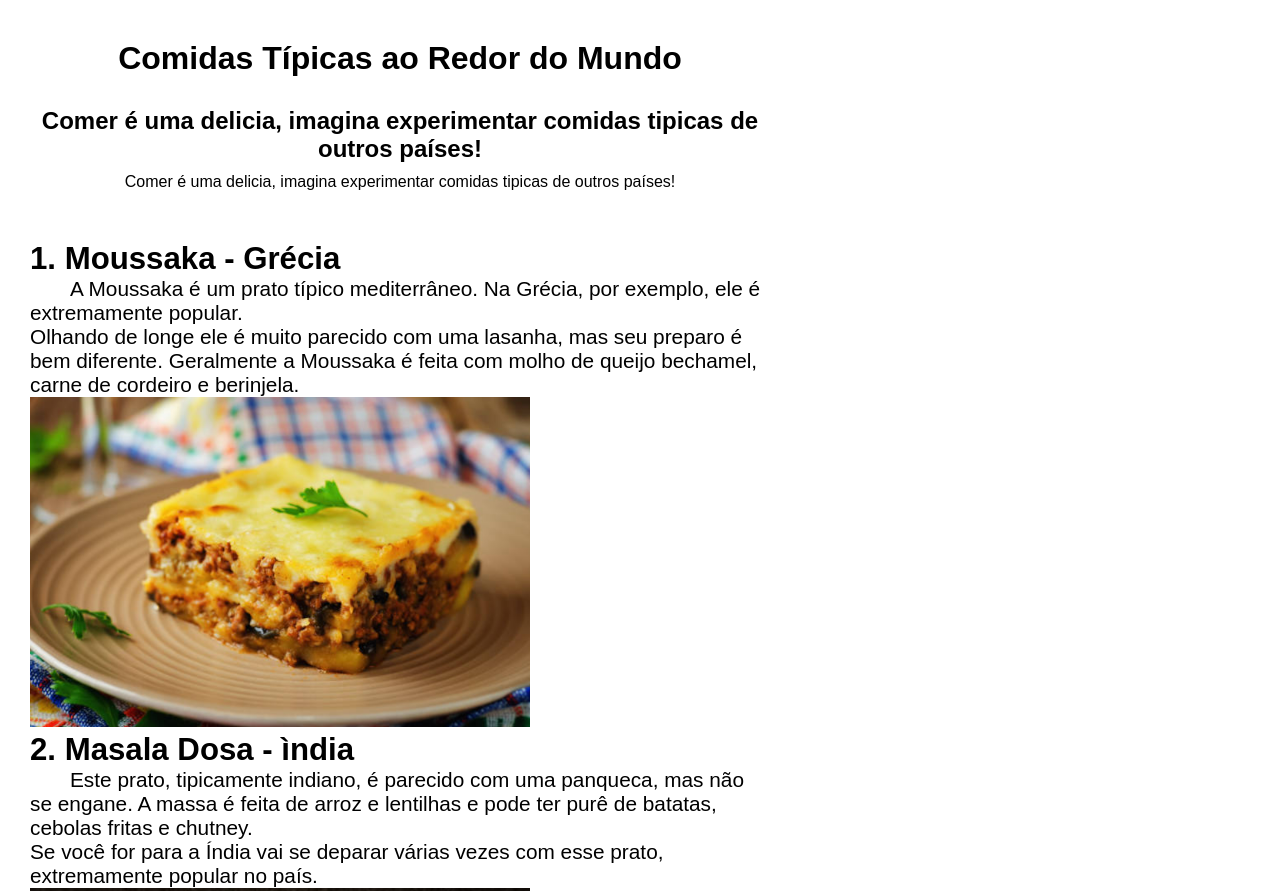
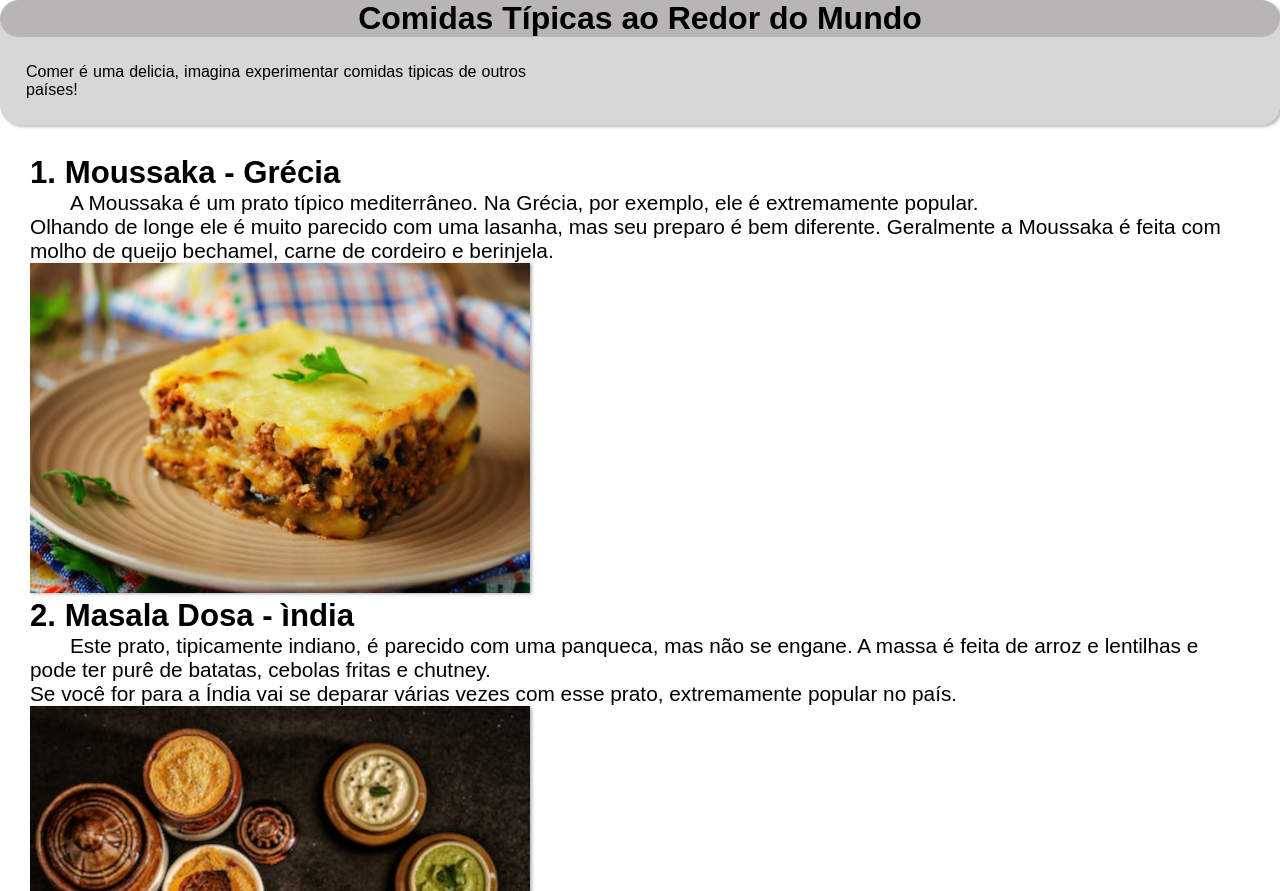
Before and after one commit to gustavopgomes/projeto-comida, a plain HTML site: page index.html in a window 1280 px wide. Shown: the top 891 px of the page. Drawn offline with Linux system fonts and the light colour scheme.

Commit message:
projeto comida

```diff
--- a/estilos/retrato.css
+++ b/estilos/retrato.css
@@ -1,9 +1,14 @@
 @charset "UTF-8";
 
+html, body{
+    width: 100vw;
+    height: 100vh;
+}
 header{
     background-color: rgba(188, 187, 187, 0.584);
     border-radius: 20px;
     box-shadow: 3px 2px 3px rgba(0, 0, 0, 0.252);
+    margin: ;
 }
 header >h1{
     background-color: rgba(165, 164, 164, 0.642);
@@ -11,21 +16,14 @@ header >h1{
     padding: 27px;
     padding-bottom: 21px;
 }
-header >h2{
-    text-align: justify;
+header >p{
     width: 300px;
-    padding: 20px;
+    padding: 24px;
 }
-header >p{
-    text-align: justify;
-    width: 300px;
-    padding: 9px;
-    font-size: 1.1em;
-}
-body{
+html, body{
     font-size: 0.9em;
-    width: 100vw;
-    height: 100vh;
+    width: 450px;
+    margin: auto;
 }
 article >p{
     text-align: justify;
@@ -46,7 +44,11 @@ form >fieldset{
     padding: 20px;
     font-size: 1.2em;
     border-radius: 20px;
+    margin-bottom: 28px;
 }
 form > fieldset >p{
     padding: 10px;
 }
+.mensagem{
+    border-radius: 50%;
+}
--- a/estilos/style.css
+++ b/estilos/style.css
@@ -6,21 +6,36 @@
 }
 html, body{
     font-family: Arial, Helvetica, sans-serif;
-    width: 800px;
+    width: 100vw;
+    height: 100vh;
+}
+img{
+    box-shadow: 2px 1px 3px rgba(0, 0, 0, 0.295);
 }
 .indent{
     text-indent: 40px;
 }
 header{
     text-align: justify;
+    background-color: rgba(188, 187, 187, 0.584);
+    border-radius: 20px;
+    box-shadow: 3px 2px 3px rgba(0, 0, 0, 0.252);
+    margin: auto;
+    width: 100vw;
+}
+header >h1{
+    background-color: rgba(165, 164, 164, 0.642);
+    border-radius: 30px;
+    padding: 27px
+    padding-bottom: 21px;
+    text-align: center;
+}
+header >p{
     padding: 10px;
-}
-header, h1{
-    text-align: center;
-    padding: 20px;
-}
-header >h2{
-    padding: 10px;
+    text-align: justify;
+    width: 500px;
+    padding: 26px;
+    font-size: 1em;
 }
 article{
     padding: 30px;
@@ -30,3 +45,20 @@ article{
     padding: 3px;
     border-radius: 10px;
 }
+form{
+    width: 400px;
+    display: block;
+    margin: auto;
+}
+form >fieldset{
+    padding: 20px;
+    font-size: 1.2em;
+    border-radius: 20px;
+    margin-bottom: 28px;
+}
+form > fieldset >p{
+    padding: 10px;
+}
+.mensagem{
+    border-radius: 50%;
+}
--- a/index.html
+++ b/index.html
@@ -12,7 +12,6 @@
     <main>
         <header>
             <h1>Comidas Típicas ao Redor do Mundo</h1>
-            <h2>Comer é uma delicia, imagina experimentar comidas tipicas de outros países!</h2>
             <p>Comer é uma delicia, imagina experimentar comidas tipicas de outros países!</p>
         </header>
         <article>
```
